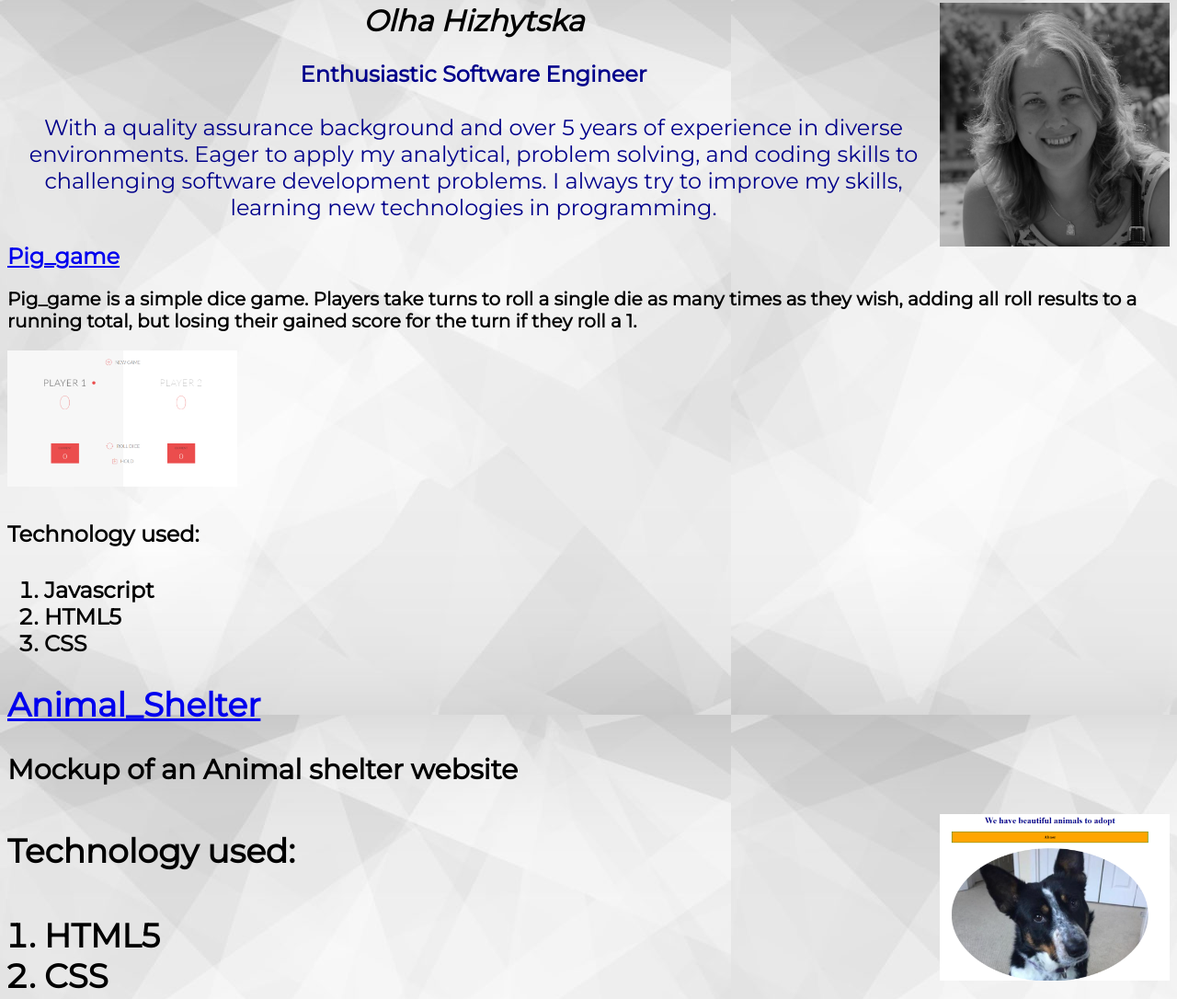
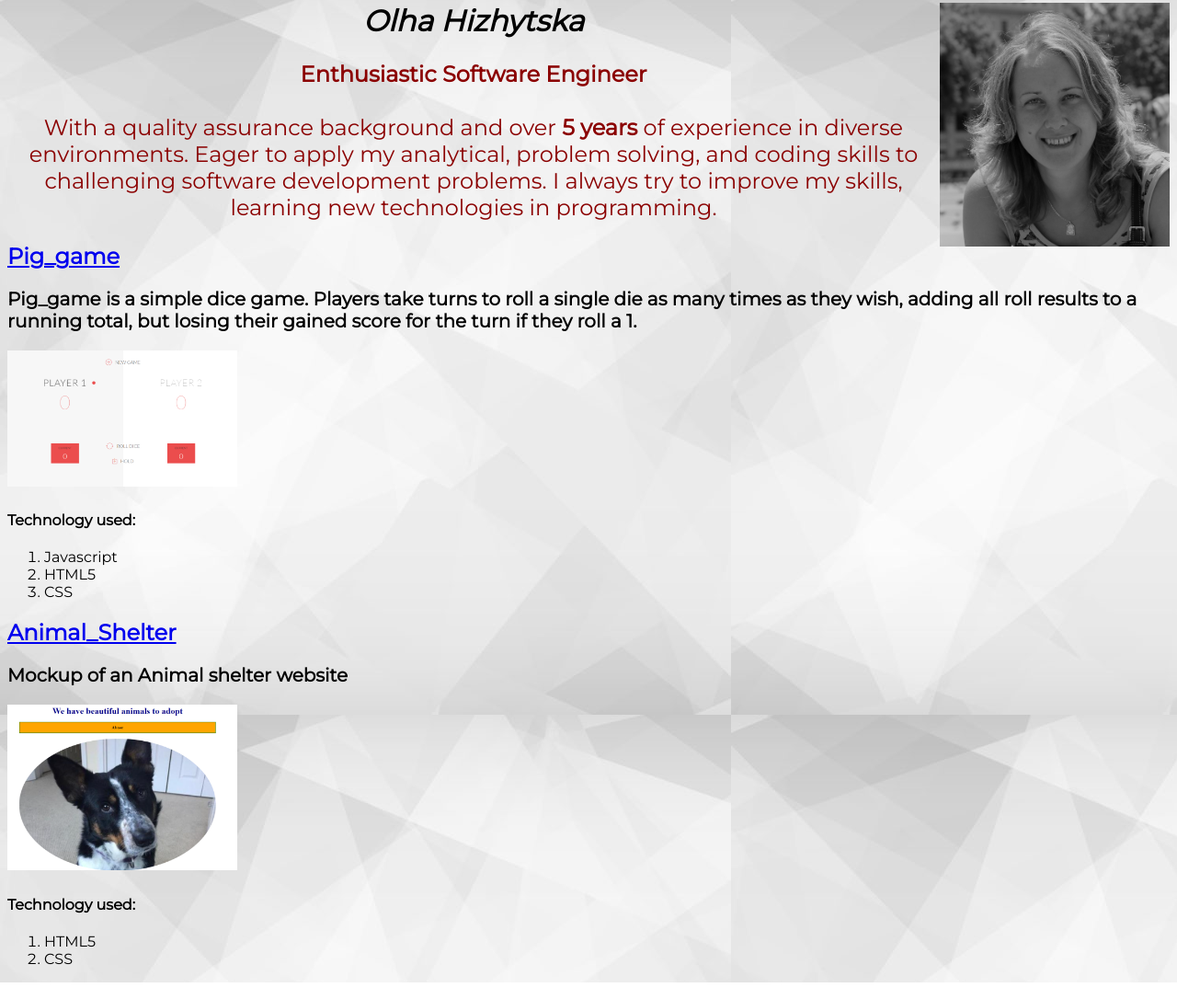
Before and after one commit to OlgaHi/Portfolio, a plain HTML site: page index.html in a window 1280 px wide. Shown: the part 18-1104 px from the top of the page at 92% size. Drawn offline with Linux system fonts and the light colour scheme.

Commit message:
It will modify description in html

```diff
--- a/css/styles.css
+++ b/css/styles.css
@@ -18,7 +18,7 @@ h1 {
 .description {
   text-align: center;
   font-size: x-large;
-  color: darkblue;
+  color:darkred;
 }
 
 div.project_descrip {
@@ -26,10 +26,14 @@ text-align: left;
 font-size: smaller;
 }
 
-.project .pig_image {
+.project .project_image {
   float: inherit;
   width: 250px;
   height: auto;
   box-sizing: border-box;
   margin: auto;
 }
+
+#experience {
+  font-weight: bold;
+}
--- a/index.html
+++ b/index.html
@@ -10,7 +10,7 @@
   <img src="images/updated_photo.jpg" alt="Photo of a girl">
   <h1><em>Olha Hizhytska</em></h1>
   <div class="description">
-    <p><strong>Enthusiastic Software Engineer</strong><br><br>With a quality assurance background and over 5 years of
+    <p><strong>Enthusiastic Software Engineer</strong><br><br>With a quality assurance background and over <span id="experience">5 years</span> of
       experience in diverse environments. Eager to apply my analytical, problem solving, and coding skills to
       challenging software development problems. I always try to improve my skills, learning new technologies in
       programming.</p>
@@ -23,15 +23,15 @@
       <p>Pig_game is a simple dice game. Players take turns to roll a single die as many times as they wish, adding all roll results to a running total, but losing their gained score for the turn if they roll a 1.</p>
     </div>
     <a href="https://github.com/OlgaHi/Pig-game">
-      <img src="images/pig_game.png" class="pig_image"></a>
-    <div>
+      <img src="images/pig_game.png" class="project_image"></a>
+
       <h4>Technology used:</h4>
       <ol>
         <li>Javascript</li>
         <li>HTML5</li>
         <li>CSS</li>
       </ol>
-    </div>
+
     <div class="project">
       <a href="https://github.com/OlgaHi/Animal_shelter">
         <h2>Animal_Shelter<h2>
@@ -40,14 +40,14 @@
         <p>Mockup of an Animal shelter website</p>
       </div>
       <a href="https://github.com/OlgaHi/Animal_shelter">
-        <img src="images/shelter.png" class="shelter"></a>
-      <div>
+        <img src="images/shelter.png" class="project_image"></a>
+
         <h4>Technology used:</h4>
         <ol>
           <li>HTML5</li>
           <li>CSS</li>
         </ol>
-      </div>
+
     </div>
 </body>
 </html>
```
